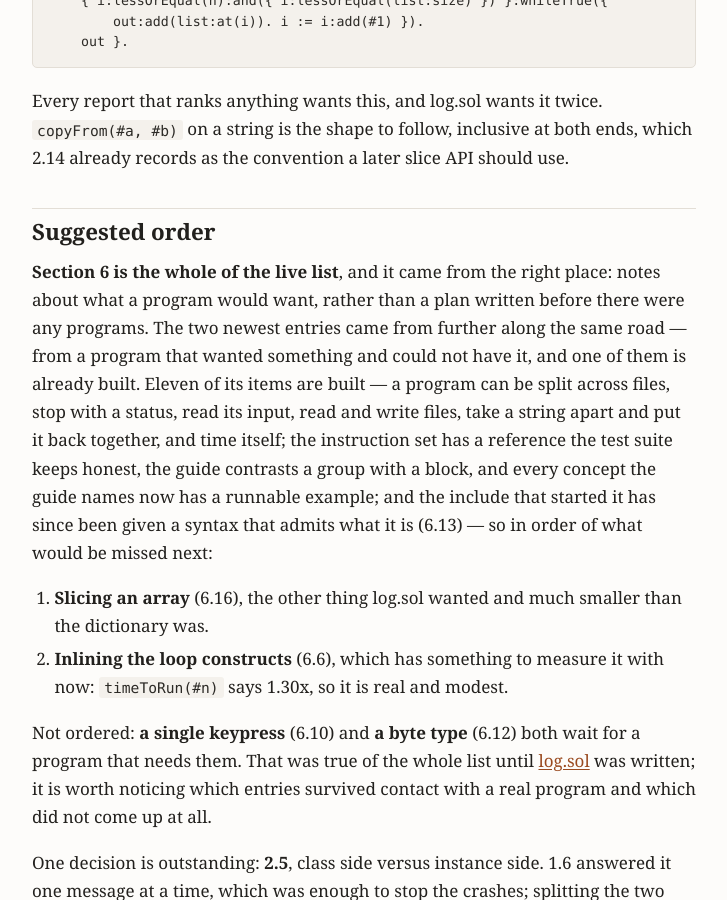
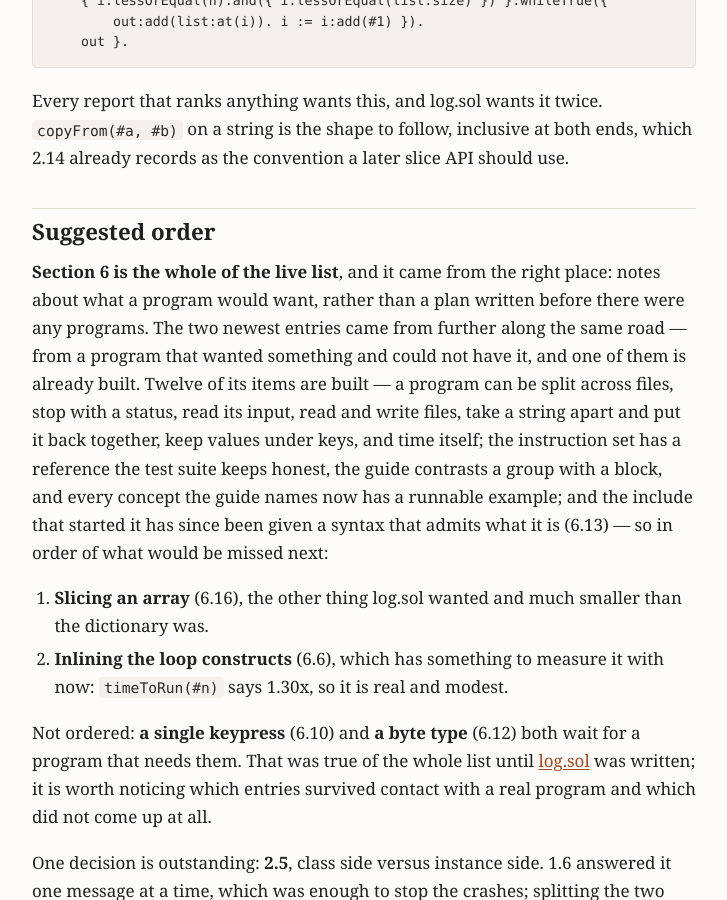
Before and after one commit to hansolovkarlsson/Solveig, a Jekyll site: the page built from docs/ROADMAP.md, in a window 1280 px wide and 900 px high, scrolled down 9009 px. Shown: the whole window, without its empty margins (276-1003 px from the left). Built offline with Jekyll 4.4.1, drawn with Linux system fonts in a browser that asks for light colours; our own code applies the rules of GitHub Pages for plain Markdown files.

Commit message:
Correct the built count in the roadmap's suggested order
6.15 landed and the preamble still said eleven.

Co-Authored-By: Claude Opus 5 <noreply@anthropic.com>
Claude-Session: https://claude.ai/code/session_014Emnizwfra15qgDU979HaB

```diff
--- a/docs/ROADMAP.md
+++ b/docs/ROADMAP.md
@@ -368,9 +368,10 @@ which 2.14 already records as the convention a later slice API should use.
 notes about what a program would want, rather than a plan written before there
 were any programs. The two newest entries came from further along the same road
 — from a program that wanted something and could not have it, and one of them is
-already built. Eleven of its items are built — a program can be split across
+already built. Twelve of its items are built — a program can be split across
 files, stop with a status, read its input, read and write files, take a string
-apart and put it back together, and time itself; the instruction set has a
+apart and put it back together, keep values under keys, and time itself; the
+instruction set has a
 reference the test suite keeps honest, the guide contrasts a group with a block,
 and every concept the guide names now has a runnable example; and the include
 that started it has since been given a syntax that admits what it is (6.13) —
```
